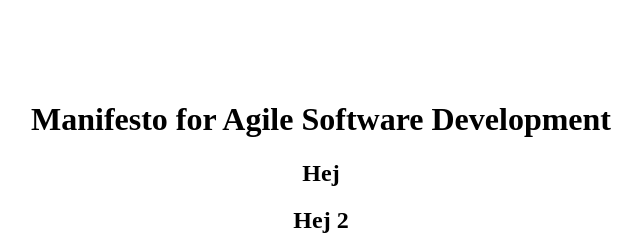
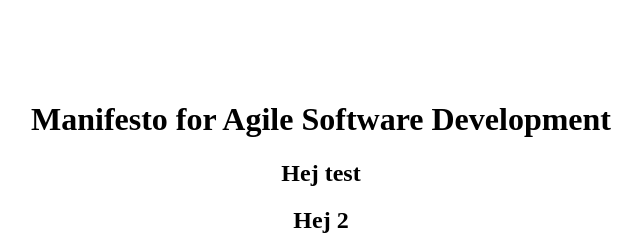
Before and after one commit to Fermoj/Agile-Lab-A, a plain HTML site: page index.html in a window 1280 px wide. Shown: the top 250 px of the page, 319-959 px from the left. Drawn offline with Linux system fonts and the light colour scheme.

Commit message:
Updating index.html
Adding text elements

```diff
--- a/index.html
+++ b/index.html
@@ -25,7 +25,7 @@
             <br /><br /><br /><br />
 
             <h1>Manifesto for Agile Software Development</h1>
-            <h2>Hej</h2>
+            <h2>Hej test</h2>
             <h2>Hej 2</h2>
 
             <br /><br /><br />
```
